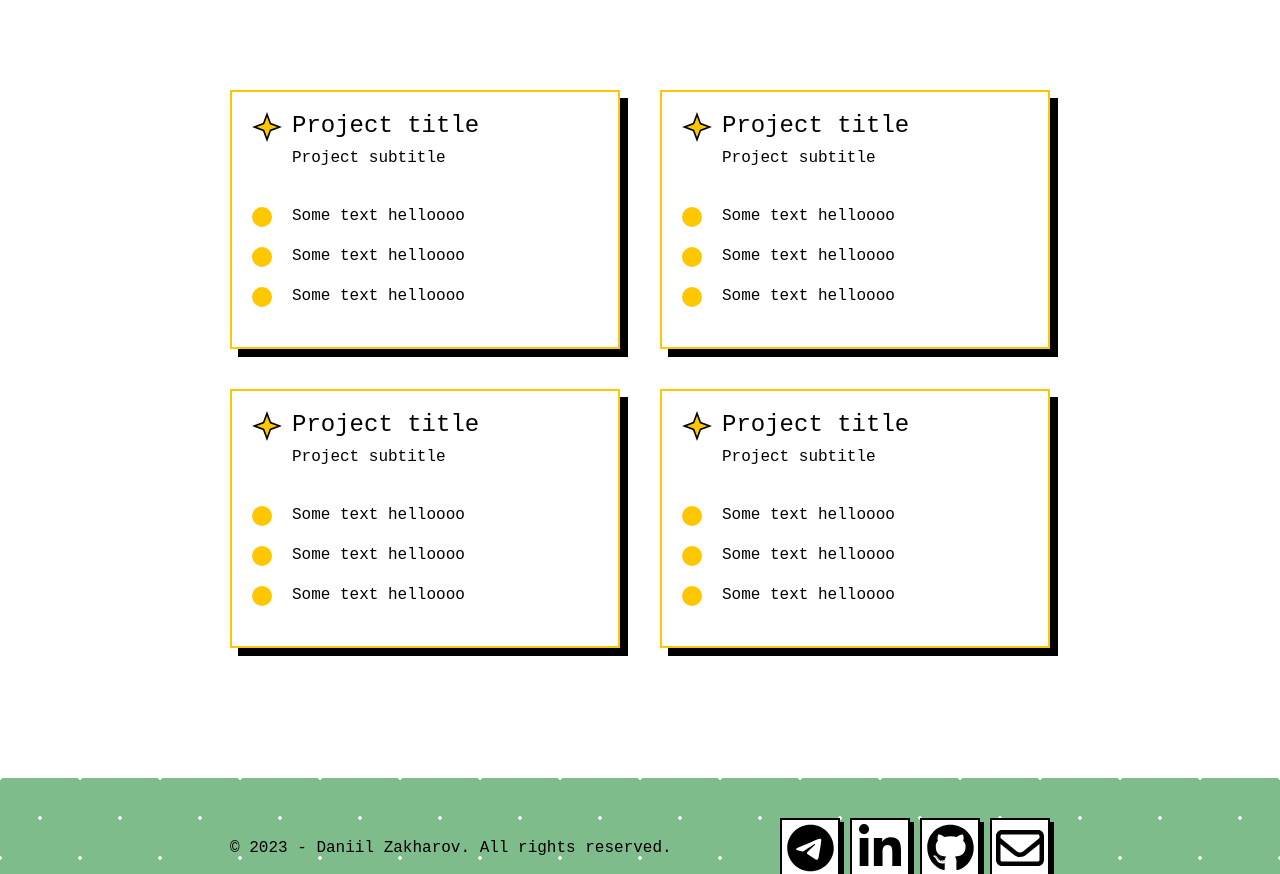
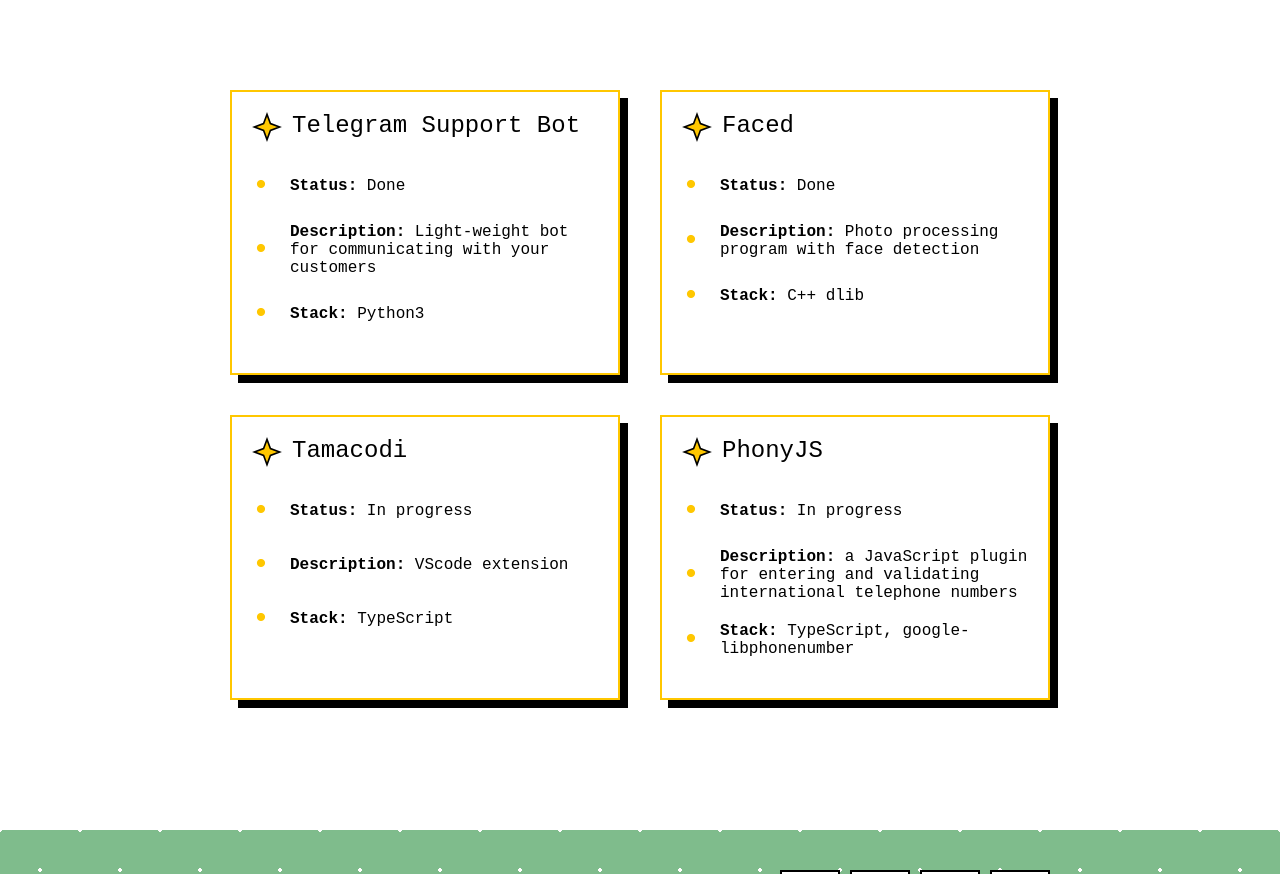
Before and after one commit to darkwingdck/darkwingdck.github.io, a React (Create React App) app: page / in a window 1280 px wide. Shown: the part 2794-3668 px from the top of the page. Built offline with nearby package versions, Linux system fonts and the light colour scheme; a web font is replaced by a local one.

Commit message:
feat: projects

```diff
--- a/src/components/Projects/content.js
+++ b/src/components/Projects/content.js
@@ -2,77 +2,73 @@ export const content = {
   projects: [
     {
       id: 'project-1',
-      title: 'Project title',
-      subtitle: 'Project subtitle',
+      title: 'Telegram Support Bot',
       items: [
         {
           id: 'project-1-item-1',
-          text: 'Some text helloooo',
+          text: '<b>Status:</b> Done',
         },
         {
           id: 'project-1-item-2',
-          text: 'Some text helloooo',
+          text: '<b>Description:</b> Light-weight bot for communicating with your customers',
         },
         {
           id: 'project-1-item-3',
-          text: 'Some text helloooo',
+          text: '<b>Stack:</b> Python3',
         },
       ],
     },
     {
       id: 'project-2',
-      title: 'Project title',
-      subtitle: 'Project subtitle',
+      title: 'Faced',
       items: [
         {
           id: 'project-2-item-1',
-          text: 'Some text helloooo',
+          text: '<b>Status:</b> Done',
         },
         {
           id: 'project-2-item-2',
-          text: 'Some text helloooo',
+          text: '<b>Description:</b> Photo processing program with face detection',
         },
         {
           id: 'project-2-item-3',
-          text: 'Some text helloooo',
+          text: '<b>Stack:</b> C++ dlib',
         },
       ],
     },
     {
       id: 'project-3',
-      title: 'Project title',
-      subtitle: 'Project subtitle',
+      title: 'Tamacodi',
       items: [
         {
           id: 'project-3-item-1',
-          text: 'Some text helloooo',
+          text: '<b>Status:</b> In progress',
         },
         {
           id: 'project-3-item-2',
-          text: 'Some text helloooo',
+          text: '<b>Description:</b> VScode extension',
         },
         {
           id: 'project-3-item-3',
-          text: 'Some text helloooo',
+          text: '<b>Stack:</b> TypeScript',
         },
       ],
     },
     {
       id: 'project-4',
-      title: 'Project title',
-      subtitle: 'Project subtitle',
+      title: 'PhonyJS',
       items: [
         {
           id: 'project-4-item-1',
-          text: 'Some text helloooo',
+          text: '<b>Status:</b> In progress',
         },
         {
           id: 'project-4-item-2',
-          text: 'Some text helloooo',
+          text: '<b>Description:</b> a JavaScript plugin for entering and validating international telephone numbers',
         },
         {
           id: 'project-4-item-3',
-          text: 'Some text helloooo',
+          text: '<b>Stack:</b> TypeScript, google-libphonenumber',
         },
       ],
     },
--- a/src/components/Ui/Competitor/Competitor.css
+++ b/src/components/Ui/Competitor/Competitor.css
@@ -6,7 +6,7 @@
 
 .competitor__head {
   display: flex;
-  margin-bottom: 40px;
+  margin-bottom: 20px;
 }
 
 .competitor__icon {
@@ -19,22 +19,20 @@
   margin-right: 10px;
 }
 
-.competitor-heading__title {
+.competitor__title {
   font-size: var(--font-size-m);
   margin-bottom: 10px;
 }
 
-.competitor__item {
+.competitor-item {
   margin-bottom: 20px;
   display: flex;
+  align-items: center;
 }
 
-.competitor__item::before {
-  content: ' ';
-  display: inline-block;
+.competitor-item__dot {
   margin-right: 20px;
-  width: 20px;
-  height: 20px;
   border-radius: 100%;
-  background-color: var(--color-secondary);
+  font-size: 30px;
+  color: var(--color-secondary);
 }
--- a/src/components/Ui/Competitor/Competitor.js
+++ b/src/components/Ui/Competitor/Competitor.js
@@ -2,19 +2,19 @@ import './Competitor.css';
 
 export default function Competitor({ data }) {
   const items = data.items.map((item) => {
-    return <div key={item.id} className="competitor__item">{item.text}</div>
+    return (
+      <div key={item.id} className="competitor-item">
+        <div className="competitor-item__dot">•</div>
+        <div className="competitor-item__text" dangerouslySetInnerHTML={{__html: item.text}} />
+      </div>
+    );
   })
   return (
     <div className="competitor">
       <div className="competitor__head">
         <div className="competitor__icon" />
-        <div className="competitor-heading">
-          <div className="competitor-heading__title">
-            {data.title}
-          </div>
-          <div className="competitor-heading__subtitle">
-            {data.subtitle}
-          </div>
+        <div className="competitor__title">
+          {data.title}
         </div>
       </div>
       <div className="competitor__body">
```
